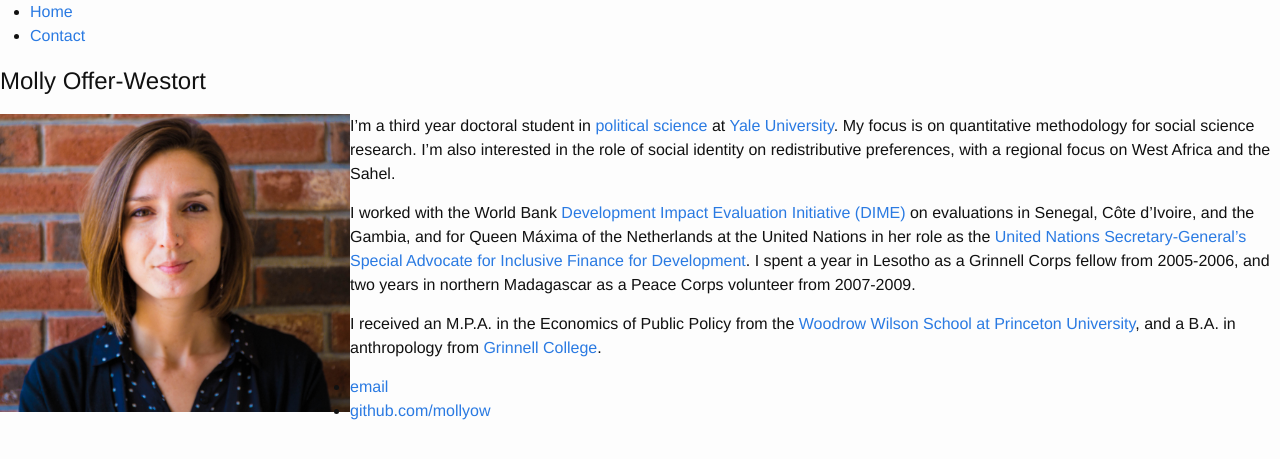
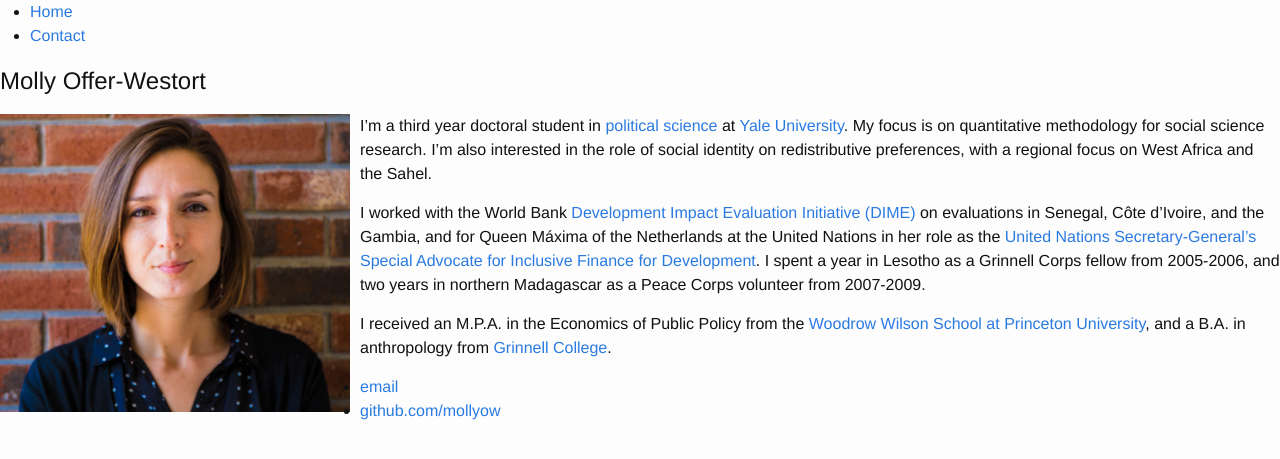
Before and after one commit to mollyow/mollyow.github.io, a Jekyll site: the page built from index.markdown, in a window 1280 px wide. Shown: the top 459 px of the page. Built offline with Jekyll 4.4.1, drawn with Linux system fonts in a browser that asks for light colours.

Commit message:
Update index.markdown

```diff
--- a/index.markdown
+++ b/index.markdown
@@ -3,7 +3,7 @@
 title: "Molly Offer-Westort"
 date:   2016-07-26
 ---
-<img style="float: left; width: 350px;" src="/assets/molly_brick.jpg" alt="pic" />
+<img style="float: left; width: 350px; margin: 0 10px 10px 0" src="/assets/molly_brick.jpg" alt="pic" />
 
 I'm a third year doctoral student in [political science](http://politicalscience.yale.edu/) at [Yale University](http://www.yale.edu/).
 My focus is on quantitative methodology for social science research. I'm also interested in the role of social identity on redistributive preferences, with a regional focus on West Africa and the Sahel.
```
